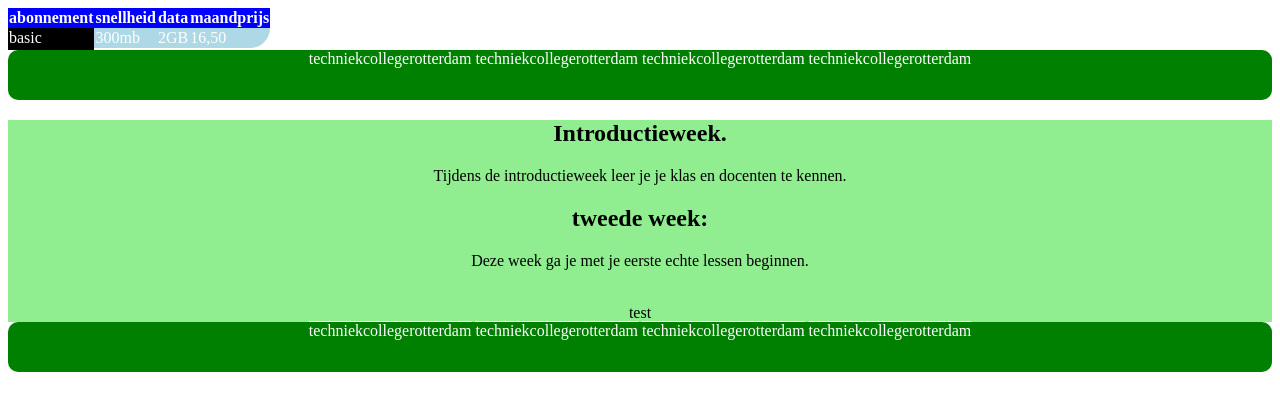
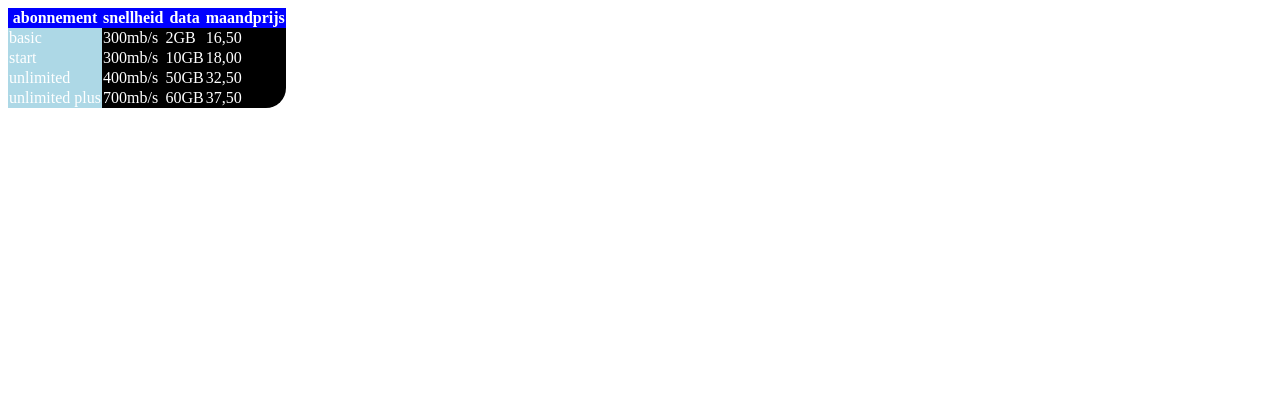
Before and after one commit to DanielSoltesz/p1-html-css, a plain HTML site: page Opdracht_3-3/index.html in a window 1280 px wide. Drawn offline with Linux system fonts and the light colour scheme.

Commit message:
opdracht 3-3 klaar

```diff
--- a/Opdracht_3-3/index.html
+++ b/Opdracht_3-3/index.html
@@ -20,13 +20,30 @@
         <tbody>
             <tr>
                 <td>basic</td>
-                <td>300mb</td>
+                <td>300mb/s</td>
                 <td>2GB</td>
                 <td>16,50</td>
             </tr>
 
             <tr>
-                <td></td>
+                <td>start</td>
+                <td>300mb/s</td>
+                <td>10GB</td>
+                <td>18,00</td>
+            </tr>
+
+            <tr>
+                <td>unlimited</td>
+                <td>400mb/s</td>
+                <td>50GB</td>
+                <td>32,50</td>
+            </tr>
+
+            <tr>
+                <td>unlimited plus</td>
+                <td>700mb/s</td>
+                <td>60GB</td>
+                <td>37,50</td>
             </tr>
         </tbody>
     </table>
@@ -51,7 +68,7 @@
         }
     </style>
 </body>
-<nav style="background-color: green; height: 50px; border-radius: 10px; text-align: center;">
+<!-- <nav style="background-color: green; height: 50px; border-radius: 10px; text-align: center;">
         <a href="https://www.techniekcollegerotterdam.nl/">techniekcollegerotterdam</a>
         <a href="https://www.techniekcollegerotterdam.nl/">techniekcollegerotterdam</a>
         <a href="https://www.techniekcollegerotterdam.nl/">techniekcollegerotterdam</a>
@@ -75,4 +92,4 @@
         <a href="https://www.techniekcollegerotterdam.nl/">techniekcollegerotterdam</a>
 </footer>
 <div></div>
-<aside></aside>
+<aside></aside> -->
--- a/Opdracht_3-3/main.css
+++ b/Opdracht_3-3/main.css
@@ -8,13 +8,13 @@ th {
 }
 
 td {
+    background-color: black;
+}
+
+td:first-child{
     background-color: lightblue;
 }
 
-td:first-child {
-    background-color: black;
-}
-
-tr:first-child td:last-child {
+tr:last-child td:last-child {
     border-bottom-right-radius: 60px;
 }
```
